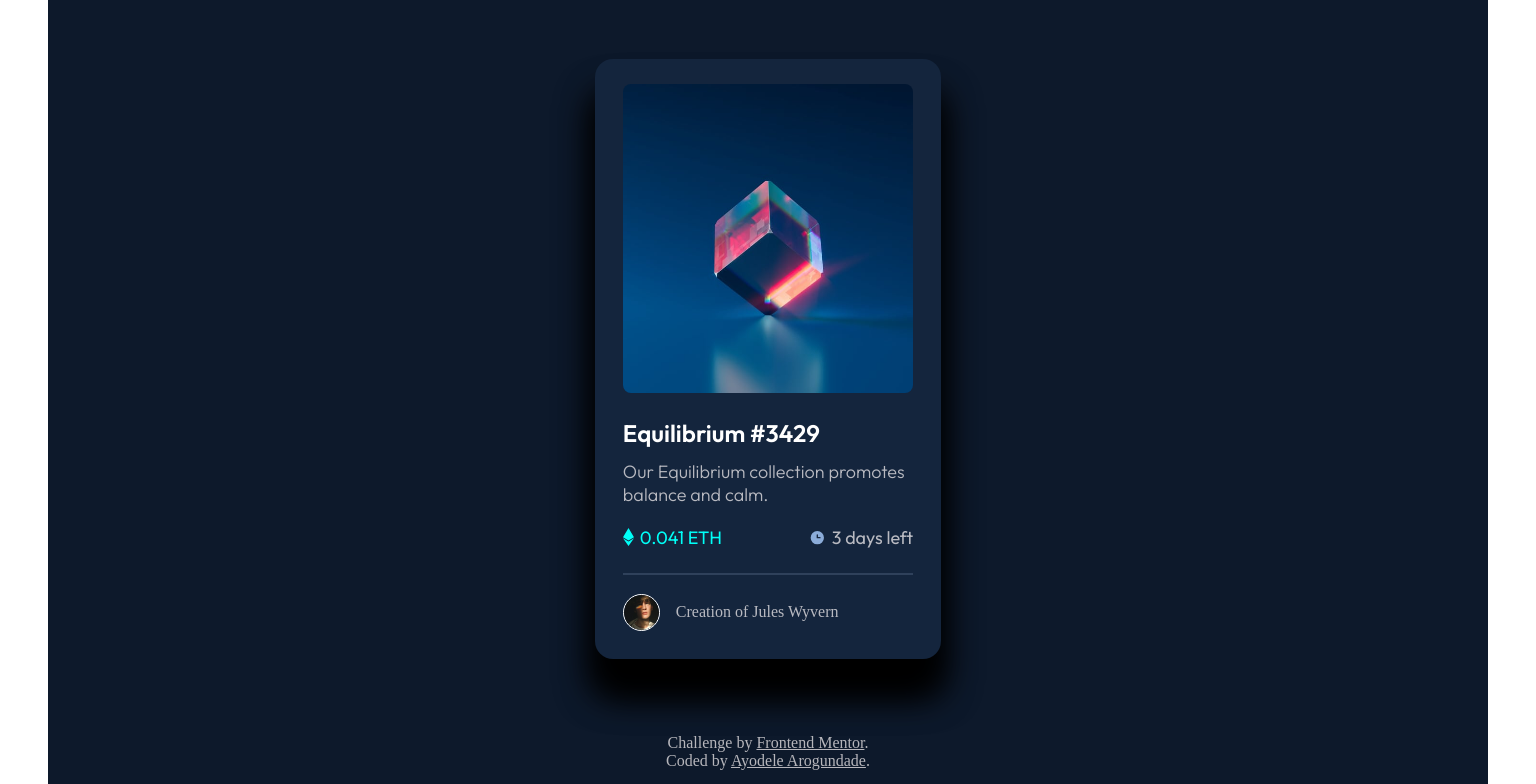
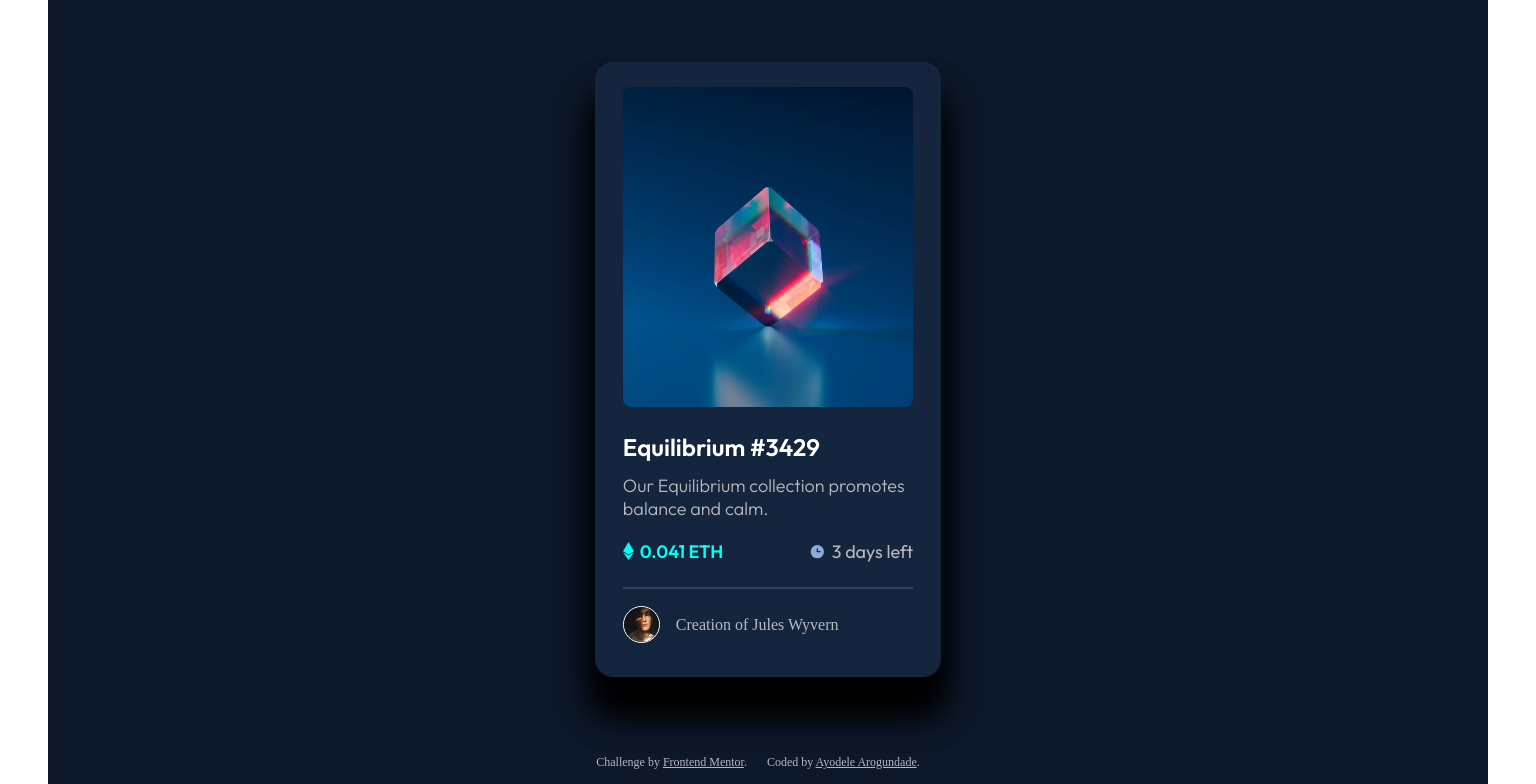
Before and after one commit to Ayodelearog/nft-preview-card-component, a React (Create React App) app: page / in a window 1536 px wide. Shown: the part 16-800 px from the top of the page. Built offline with nearby package versions, Linux system fonts and the light colour scheme.

Commit message:
fix container height

```diff
--- a/src/Components/Styles/NFT-card.css
+++ b/src/Components/Styles/NFT-card.css
@@ -10,6 +10,7 @@
   margin: auto;
   display: flex;
   flex-direction: column;
+  flex-wrap: nowrap;
 }
 * .card-container .nft-card {
   background-color: hsl(216deg, 50%, 16%);
@@ -17,8 +18,7 @@
   box-shadow: 4px 35px 35px, -4px 35px 35px;
   border-radius: 18px;
   width: 88%;
-  height: 75%;
-  margin: auto;
+  margin: 64px auto;
 }
 * .card-container .nft-card .nft-card-content-wrapper {
   position: relative;
@@ -47,7 +47,7 @@
   left: 0;
   right: 0;
   bottom: 0;
-  max-height: 46.8%;
+  max-height: 48%;
   min-width: 100%;
   border-radius: 8px;
   opacity: 0;
@@ -64,6 +64,7 @@
 }
 * .card-container .nft-card .nft-card-content-wrapper .nft-text {
   width: 100%;
+  max-height: 89px;
   text-align: left;
   font-family: "Outfit", sans-serif;
   margin-bottom: 16px;
@@ -87,12 +88,13 @@
 }
 * .card-container .nft-card .nft-card-content-wrapper .eth-amount-countdown {
   width: 100%;
+  max-height: 24px;
   display: flex;
   justify-content: space-between;
   padding: 4px 0;
   font-family: "Outfit", sans-serif;
   font-size: 18px;
-  margin-bottom: 20px;
+  margin-bottom: 16px;
 }
 * .card-container .nft-card .nft-card-content-wrapper .eth-amount-countdown .eth {
   width: 40%;
@@ -109,7 +111,7 @@
 * .card-container .nft-card .nft-card-content-wrapper .eth-amount-countdown .eth #eth-value {
   text-align: center;
   color: hsl(178deg, 100%, 50%);
-  font-weight: 400;
+  font-weight: 600;
 }
 * .card-container .nft-card .nft-card-content-wrapper .eth-amount-countdown .countdown {
   width: 40%;
@@ -132,9 +134,10 @@
 }
 * .card-container .nft-card .nft-card-content-wrapper .displayPicture-name {
   width: 100%;
-  height: 60px;
+  max-height: 40px;
   border-top: hsl(215deg, 32%, 27%) 2px solid;
-  padding: 8px 0 42px 0;
+  padding: 20px 0;
+  margin-bottom: 12px;
   display: flex;
   align-items: center;
 }
@@ -159,6 +162,11 @@
 * .card-container .attribution {
   text-align: center;
   margin-bottom: 14px;
+  max-height: 30px;
+  display: flex;
+  font-size: 12px;
+  justify-content: space-between;
+  padding: 0 25px;
 }
 * .card-container .attribution p {
   color: hsla(0deg, 100%, 99%, 0.7);
@@ -192,7 +200,6 @@
     box-shadow: 4px 35px 35px, -4px 35px 35px;
     border-radius: 18px;
     width: 24%;
-    height: 75%;
     margin: auto;
   }
   * .card-container .nft-card .nft-card-content-wrapper {
@@ -222,7 +229,7 @@
     left: 0;
     right: 0;
     bottom: 0;
-    max-height: 46.8%;
+    max-height: 48%;
     min-width: 100%;
     border-radius: 8px;
     opacity: 0;
@@ -284,7 +291,7 @@
   * .card-container .nft-card .nft-card-content-wrapper .eth-amount-countdown .eth #eth-value {
     text-align: center;
     color: hsl(178deg, 100%, 50%);
-    font-weight: 400;
+    font-weight: 600;
   }
   * .card-container .nft-card .nft-card-content-wrapper .eth-amount-countdown .countdown {
     width: 40%;
@@ -309,7 +316,7 @@
     width: 100%;
     height: 60px;
     border-top: hsl(215deg, 32%, 27%) 2px solid;
-    padding: 8px 0 42px 0;
+    padding-top: 16px;
     display: flex;
     align-items: center;
   }
@@ -331,4 +338,25 @@
     transition: ease-in-out 0.4s;
     cursor: pointer;
   }
+  * .card-container .attribution {
+    text-align: center;
+    margin-bottom: 14px;
+    max-height: 30px;
+    display: flex;
+    font-size: 12px;
+    justify-content: center;
+  }
+  * .card-container .attribution p {
+    color: hsla(0deg, 100%, 99%, 0.7);
+    margin-right: 20px;
+  }
+  * .card-container .attribution a {
+    color: hsla(0deg, 100%, 99%, 0.7);
+    text-decoration: underline;
+  }
+  * .card-container .attribution a:hover {
+    color: hsl(178deg, 100%, 50%);
+    transition: ease-in-out 0.4s;
+    font-weight: 400;
+  }
 }/*# sourceMappingURL=NFT-card.css.map */
--- a/src/Components/Styles/NFT-card.scss
+++ b/src/Components/Styles/NFT-card.scss
@@ -12,6 +12,7 @@
         margin: auto;
         display: flex;
         flex-direction: column;
+        flex-wrap: nowrap;
 
         .nft-card {
             background-color: $cardBG;
@@ -19,8 +20,8 @@
             box-shadow: 4px 35px 35px, -4px 35px 35px;
             border-radius: 18px;
             width: 88%;
-            height: 75%;
-            margin: auto;
+            margin: 64px auto;
+
 
             .nft-card-content-wrapper {
                 position: relative;
@@ -51,7 +52,7 @@
                         left: 0;
                         right: 0;
                         bottom: 0;
-                        max-height: 46.8%;
+                        max-height: 48%;
                         min-width: 100%;
                         border-radius: 8px;
                         opacity: 0;
@@ -71,10 +72,9 @@
                 }
 
 
-
-
                 .nft-text {
                     width: 100%;
+                    max-height: 89px;
                     text-align: left;
                     font-family: $primaryFont;
                     margin-bottom: 16px;
@@ -103,12 +103,13 @@
 
                 .eth-amount-countdown {
                     width: 100%;
+                    max-height: 24px;
                     display: flex;
                     justify-content: space-between;
                     padding: 4px 0;
                     font-family: $primaryFont;
                     font-size: $p-size;
-                    margin-bottom: 20px;
+                    margin-bottom: 16px;
 
                     .eth {
                         width: 40%;
@@ -127,7 +128,7 @@
                         #eth-value {
                             text-align: center;
                             color: $primartColor-cyan;
-                            font-weight: 400;
+                            font-weight: 600;
                         }
                     }
 
@@ -158,9 +159,10 @@
 
                 .displayPicture-name {
                     width: 100%;
-                    height: 60px;
+                    max-height: 40px;
                     border-top: $line 2px solid;
-                    padding: 8px 0 42px 0;
+                    padding: 20px 0;
+                    margin-bottom: 12px;
                     display: flex;
                     align-items: center;
 
@@ -193,6 +195,11 @@
         .attribution {
             text-align: center;
             margin-bottom: 14px;
+            max-height: 30px;
+            display: flex;
+            font-size: 12px;
+            justify-content: space-between;
+            padding: 0 25px;
 
             p {
                 color: hsla(0, 100%, 99%, 0.7);
@@ -237,7 +244,6 @@
                 box-shadow: 4px 35px 35px, -4px 35px 35px;
                 border-radius: 18px;
                 width: 24%;
-                height: 75%;
                 margin: auto;
 
                 .nft-card-content-wrapper {
@@ -269,7 +275,7 @@
                             left: 0;
                             right: 0;
                             bottom: 0;
-                            max-height: 46.8%;
+                            max-height: 48%;
                             min-width: 100%;
                             border-radius: 8px;
                             opacity: 0;
@@ -342,7 +348,7 @@
                             #eth-value {
                                 text-align: center;
                                 color: $primartColor-cyan;
-                                font-weight: 400;
+                                font-weight: 600;
                             }
                         }
 
@@ -375,7 +381,7 @@
                         width: 100%;
                         height: 60px;
                         border-top: $line 2px solid;
-                        padding: 8px 0 42px 0;
+                        padding-top: 16px;
                         display: flex;
                         align-items: center;
 
@@ -404,6 +410,32 @@
                     }
                 }
             }
+
+
+            .attribution {
+                text-align: center;
+                margin-bottom: 14px;
+                max-height: 30px;
+                display: flex;
+                font-size: 12px;
+                justify-content: center;
+
+                p {
+                    color: hsla(0, 100%, 99%, 0.7);
+                    margin-right: 20px;
+                }
+
+                a {
+                    color: hsla(0, 100%, 99%, 0.7);
+                    text-decoration: underline;
+                }
+
+                a:hover {
+                    color: $primartColor-cyan;
+                    transition: ease-in-out .4s;
+                    font-weight: 400;
+                }
+            }
         }
     }
 }
```
Also changed, not shown: 1 other file (tests, documents, lock files or other folders).
